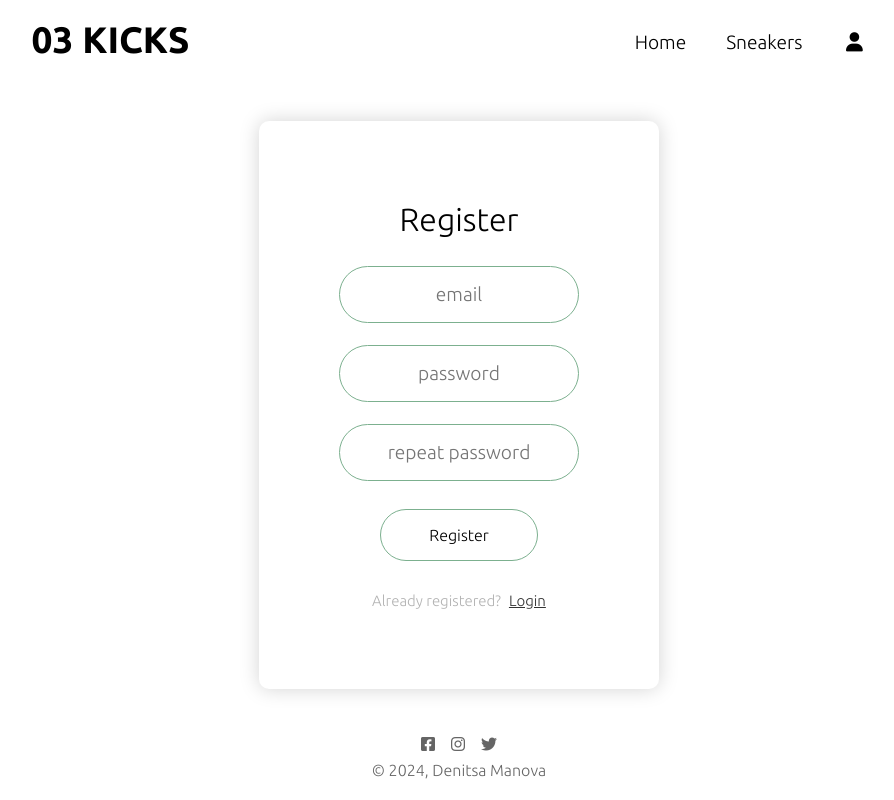
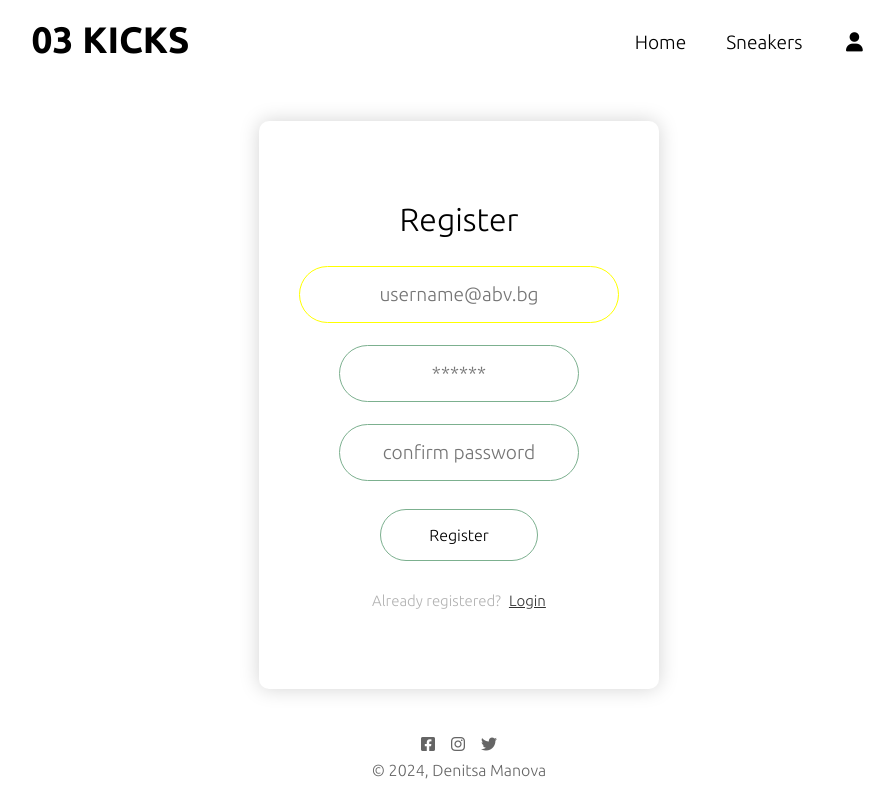
Before and after one commit to DenitsaManova/03kicks-angular-project, an Angular app in the folder 03-kicks/: page /register in a window 1280 px wide. Shown: the whole page, without its empty margins (181-1075 px from the left). Built offline with nearby package versions, Linux system fonts and the light colour scheme.

Commit message:
Add form validation

```diff
--- a/03-kicks/src/app/features/profile/register/register.component.html
+++ b/03-kicks/src/app/features/profile/register/register.component.html
@@ -2,10 +2,26 @@
 
     <form class="form-container" #registerForm="ngForm" (ngSubmit)="registerMethod(registerForm)">
         <h2 class="register-title"> Register </h2>
-        <input ngModel #email="ngModel" type="text" name="email" class="userName" placeholder="email">
-        <input ngModel #password="ngModel" type="password" name="password" class="userPassword" placeholder="password">
-        <input ngModel #repassword="ngModel" type="password" name="repeatPassword" class="userPassword" placeholder="repeat password">
-        <button class="registerBtn"> Register </button>
+        <input ngModel #email="ngModel" type="text" name="email" class="userName" autofocus placeholder="username@abv.bg" required pattern="^[a-zA-Z0-9_\.]+@[a-zA-Z]+\.[a-zA-Z]{2,3}$">
+        <ng-container *ngIf="email.invalid && email.touched">
+            <div *ngIf="email.errors?.['required']">Email is required! </div>
+            <div *ngIf="email.errors?.['pattern']">Email must be in a valid format!</div>
+        </ng-container>
+
+        <input ngModel #password="ngModel" type="password" name="password" class="userPassword" placeholder="******" required pattern="^(?!\s)(?=\D*\d).{6,}$" minlength="6">
+        <ng-container *ngIf="password.invalid && password.touched">
+            <div *ngIf="password.errors?.['required']">Password is required!</div>
+            <div *ngIf="password.errors?.['minlength']">Password must be at least 6 characters long!</div>
+            <div *ngIf="password.errors?.['pattern']">Password must be in a valid format!</div>
+        </ng-container>
+        <input ngModel #repeatPassword="ngModel" type="password" name="repeatPassword" class="userPassword" placeholder="confirm password" required pattern="^(?!\s)(?=\D*\d).{6,}$" minlength="6">
+        <ng-container *ngIf="!password.invalid || (repeatPassword.invalid && repeatPassword.touched)">
+            <div *ngIf="repeatPassword.errors?.['required']">Password is required!</div>
+            <div *ngIf="repeatPassword.errors?.['minlength']">Password must be at least 6 characters long!</div>
+            <div *ngIf="password.value != repeatPassword.value">Passwords doesn't match!</div>
+          </ng-container>
+
+        <button [disabled]="registerForm.invalid || password.value != repeatPassword.value" class="registerBtn"> Register </button>
         <p class="message">Already registered? <a routerLink="/login">Login</a></p>
     </form>
 
```
